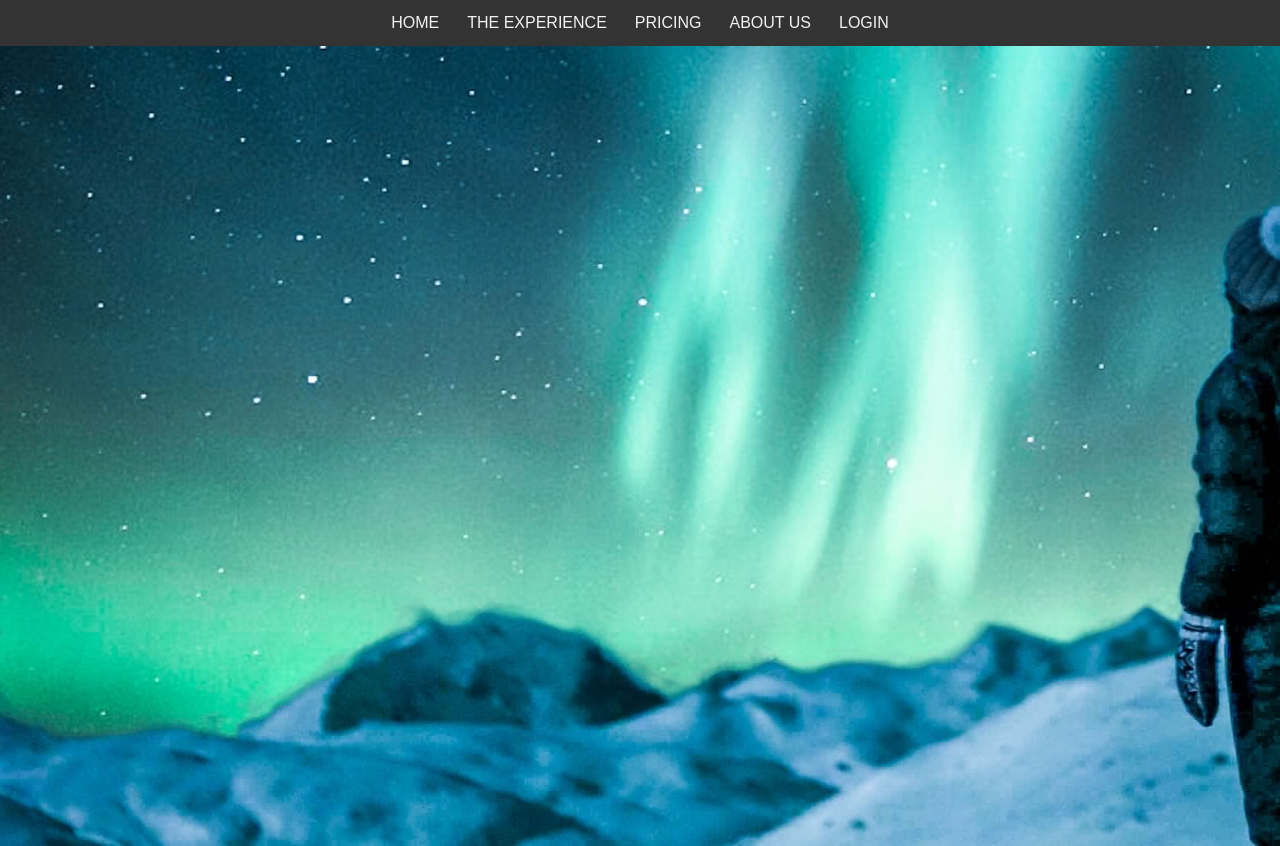
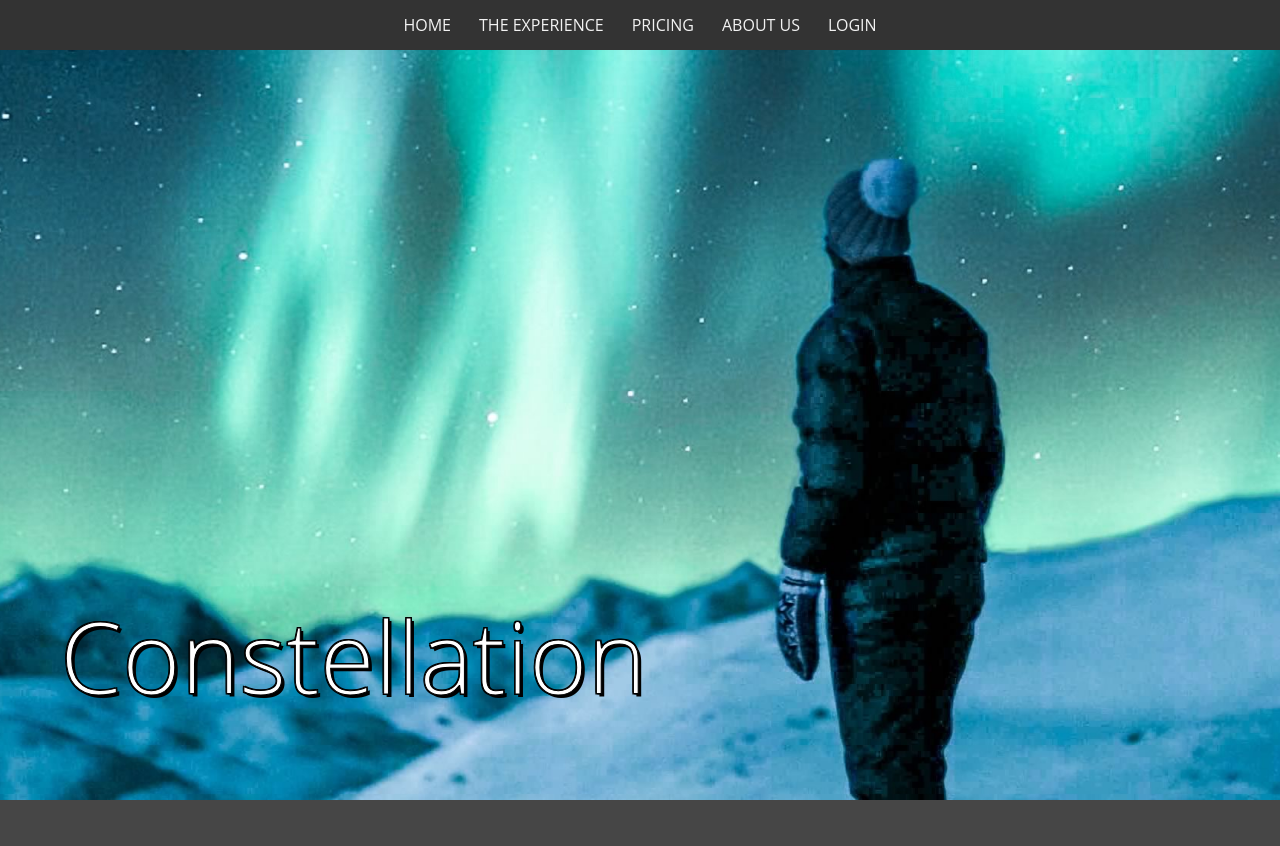
Before and after one commit to reneecruz/brainscape-react, a React (Create React App) app: page /constellation in a window 1280 px wide. After the commit the page ends 800 px from the top, so only its background shows below. Built offline with nearby package versions, Linux system fonts and the light colour scheme.

Commit message:
nav bar, dropdown and Constellation route, component

```diff
--- a/src/App.css
+++ b/src/App.css
@@ -7,41 +7,31 @@
   pointer-events: none;
 }
 
-@media (prefers-reduced-motion: no-preference) {
-  .App-logo {
-    animation: App-logo-spin infinite 20s linear;
-  }
-}
+body, html {
+  /* height: 100%;
+  margin: 0; */
+  background-image: url("./background.jpg");
 
-.App-header {
-  background-image: url("./background.jpg");
-  min-height: 100vh;
-  display: flex;
-  flex-direction: column;
-  align-items: center;
-  text-align: center;
-  justify-content: center;
-  font-size: calc(10px + 2vmin);
-  color: white;
-  background-repeat: no-repeat;
-  background-size: cover;
+
+    /* Background image is centered vertically and horizontally at all times */
+    background-position: center center;
+    background-repeat: no-repeat;
+    background-attachment: fixed;
+    background-size: cover;
+    background-color: #464646;
+    /* Font Colour */
+    color:white;
+    /* Font Family */
+    font-family: 'Open Sans', sans-serif;
+
 }
 
 .App-link {
   color: #61dafb;
 }
 
-@keyframes App-logo-spin {
-  from {
-    transform: rotate(0deg);
-  }
-  to {
-    transform: rotate(360deg);
-  }
-}
-
 /* Style the navbar */
-#nav {
+ #nav {
   overflow: hidden;
   background-color: #333;
   position: fixed;
@@ -52,7 +42,7 @@
 }
 
 /* Navbar links */
-#nav a {
+ #nav a {
   float: left;
   display: block;
   color: #f2f2f2;
@@ -66,13 +56,68 @@
   background-color: black;
 }
 
-.content {
-  display: flex;
-  flex-direction: column;
-  flex: 1 0 auto;
-  min-height: 100%;
-  justify-content: center;
-  align-items: center;
+
+.dropdown {
+  float: left;
+  overflow: hidden;
+}
+
+.dropdown .dropbtn {
+  cursor: pointer;
+  font-size: 16px;
+  border: none;
+  outline: none;
+  color: white;
+  padding: 14px 16px;
+  background-color: #333;
+  font-family: inherit;
+  margin: 0;
+}
+
+.dropdown:hover .dropbtn, .dropbtn:focus {
+  background-color: black;
+}
+
+.dropdown-content {
+  display: block;
+  position: absolute;
+  background-color: #333;
+  min-width: 160px;
+  box-shadow: 0px 8px 16px 0px rgba(0,0,0,0.2);
+  z-index: 1;
+}
+
+.dropdown-content a {
+  float: none;
+  color: white;
+  padding: 12px 16px;
+  text-decoration: none;
+  display: block;
   text-align: left;
-  width: 100%;
 }
+
+.dropdown-content a:hover {
+  background-color: black;
+}
+
+
+.constellation {
+  font-size: xx-large;
+  color: white;
+  font-family: 'Open Sans', sans-serif;
+  position: absolute;
+  bottom: 10px;
+  left: 60px;
+  font-size: 100px;
+  font-weight: lighter;
+  letter-spacing: unset;
+ /* Text Stroke */
+  -webkit-text-stroke: 1px black;
+color: white;
+text-shadow:
+   3px 3px 0 #000,
+-1px -1px 0 #000,
+  1px -1px 0 #000,
+  -1px 1px 0 #000,
+   1px 1px 0 #000;
+}
--- a/src/App.js
+++ b/src/App.js
@@ -8,14 +8,10 @@ const App = () => {
 
   return (
     <>
-
       <Router>
         <Nav />
         <Routes />
       </Router>
-
-      <header className="App-header">
-             </header>
     </>
   );
 }
--- a/src/Components/Nav.js
+++ b/src/Components/Nav.js
@@ -6,16 +6,14 @@ const Nav = () => {
     return (
         <>
         <nav id="nav" style={{ display: 'flex', justifyContent: 'center', position: 'sticky' }}>
-
             <Link to="/">Home</Link>
-            <Link to="/the-experience">The Experience</Link>
+            <div className="dropdown">
+            <Link to="/the-experience" className="dropbtn">The Experience</Link>
+            </div>
             <Link to="/pricing">Pricing</Link>
-
             <Link to="/about-us">About Us</Link>
             <Link to="/login" onClick={null}>Login</Link>
-
         </nav>
-
         </>
     )
 }
--- /dev/null
+++ b/src/Pages/Constellation.js
@@ -0,0 +1,14 @@
+import React from 'react';
+
+
+const Constellation = () => {
+
+        return (
+            <>
+            <h1 className="constellation">Constellation</h1>
+            </>
+        )
+
+    }
+
+export default Constellation;
--- a/src/Pages/Login.js
+++ b/src/Pages/Login.js
@@ -6,8 +6,7 @@ const Login = (props) => {
         return (
 
             <>
-            <div className="content">
-            </div>
+
             </>
         )
 }
--- a/src/Pages/TheExperience.js
+++ b/src/Pages/TheExperience.js
@@ -6,10 +6,12 @@ const TheExperience = () => {
     return (
         <>
 
-           <Link to="/" className="">Aurora Borealis</Link>
-           <Link to="/cart" className="">Constellation</Link>
-           <Link to="/"className="">Earth Orbit</Link>
-           <Link to="/"className="">EVA</Link>
+       <div class="dropdown-content" id="myDropdown">
+            <Link to="/" className="">Aurora Borealis</Link>
+            <Link to="/constellation" className="">Constellation</Link>
+            <Link to="/"className="">Earth Orbit</Link>
+            <Link to="/"className="">EVA</Link>
+        </div>
 
         </>
     )
--- a/src/Pages/index.js
+++ b/src/Pages/index.js
@@ -3,6 +3,7 @@ import TheExperience from './TheExperience';
 import Pricing from './Pricing';
 import AboutUs from './AboutUs';
 import Login from './Login';
+import Constellation from './Constellation';
 
 
 export default {
@@ -11,4 +12,5 @@ export default {
     Pricing,
     AboutUs,
     Login,
+    Constellation
   };
--- a/src/Routes.js
+++ b/src/Routes.js
@@ -6,10 +6,15 @@ export const Routes = () => {
     return(
     <Switch>
         <Route exact path="/" component={Pages.Home} />
+
+
         <Route path="/the-experience" component={Pages.TheExperience} />
+
+
         <Route path="/pricing" component={Pages.Pricing} />
         <Route path="/about-us" component={Pages.AboutUs} />
         <Route path="/login" component={Pages.Login} />
+        <Route path="/constellation" component={Pages.Constellation} />
 
     </Switch>
 
--- a/src/index.css
+++ b/src/index.css
@@ -1,4 +1,4 @@
-
+/*
 html,
 body,
 #root {
@@ -6,7 +6,7 @@ body,
   padding: 0;
   font-family: 'Open-Sans', sans-serif;
   height: 100%;
-}
+} */
 
 body {
   margin: 0;
```
